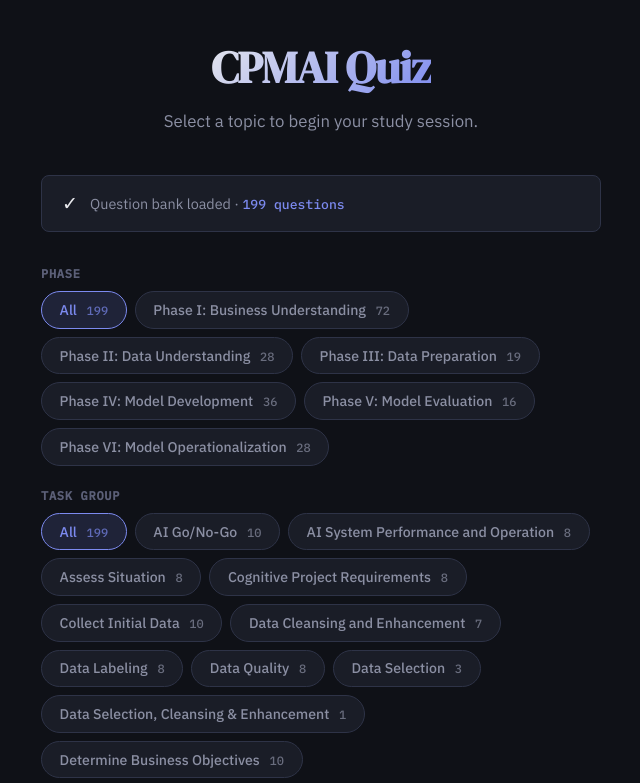
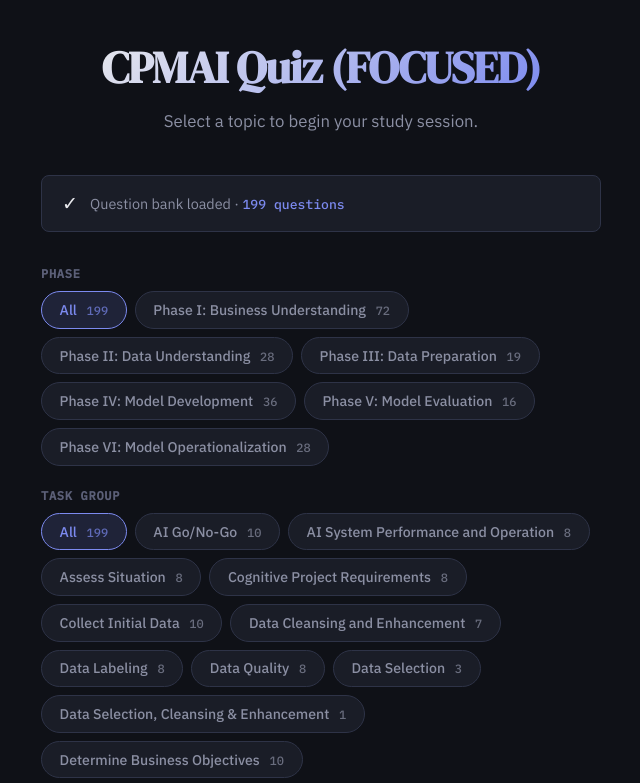
Before and after one commit to elumar/cpmai-quiz-focused, a plain HTML site: page index.html in a window 1280 px wide. Shown: the top 783 px of the page, without its empty margins (319-959 px from the left). Drawn offline with Linux system fonts and the light colour scheme.

Commit message:
Update index.html
Adding "FOCUSED" to the header.

```diff
--- a/index.html
+++ b/index.html
@@ -416,7 +416,7 @@
 
 <!-- HOME SCREEN -->
 <div class="home-screen" id="homeScreen">
-  <h1>CPMAI Quiz</h1>
+  <h1>CPMAI Quiz (FOCUSED)</h1>
   <p class="home-subtitle">Select a topic to begin your study session.</p>
 
   <div class="question-bank-badge" id="questionBankBadge">
```
